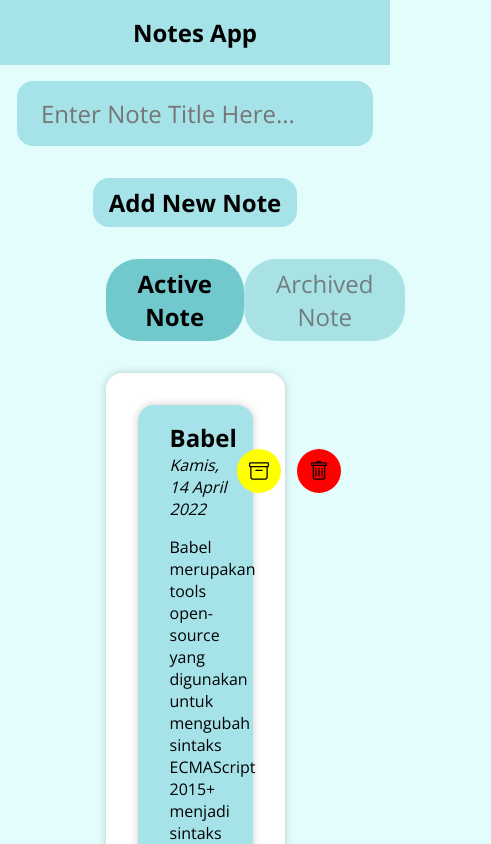
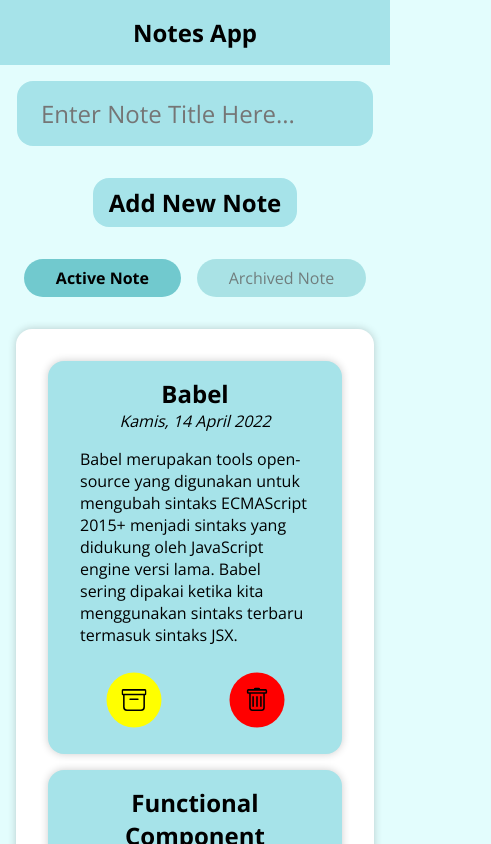
Before and after one commit to WawanC/notes-app, a React (Create React App) app: page / in a window 390 px wide. Shown: the top 844 px of the page, 491 px wide, since content can reach past the window. Built offline with nearby package versions, Linux system fonts and the light colour scheme.

Commit message:
add mobile responsive

```diff
--- a/src/components/NoteItem.jsx
+++ b/src/components/NoteItem.jsx
@@ -12,7 +12,7 @@ const NoteItem = (props) => {
             {showFormattedDate(props.createdAt)}
           </span>
         </div>
-        <div className="actions">
+        <div className="actions topActions">
           <button onClick={props.onToggleArchived} className="toggleBtn">
             {props.archived ? <MoveIcon /> : <ArchiveIcon />}
           </button>
@@ -22,6 +22,14 @@ const NoteItem = (props) => {
         </div>
       </div>
       <p className="content">{props.content}</p>
+      <div className="actions bottomActions">
+        <button onClick={props.onToggleArchived} className="toggleBtn">
+          {props.archived ? <MoveIcon /> : <ArchiveIcon />}
+        </button>
+        <button onClick={props.onDelete} className="deleteBtn">
+          <DeleteIcon />
+        </button>
+      </div>
     </div>
   );
 };
--- a/src/styles/Modal.css
+++ b/src/styles/Modal.css
@@ -32,6 +32,15 @@
   }
 }
 
+@keyframes modalPopupMobile {
+  from {
+    transform: translateY(100%);
+  }
+  to {
+    transform: translateY(0);
+  }
+}
+
 @keyframes modalPopdown {
   from {
     transform: scale(1);
@@ -39,4 +48,13 @@
   to {
     transform: scale(0.01);
   }
-} ;
+}
+
+@media (max-width: 768px) {
+  .modal .content {
+    animation: modalPopupMobile 0.25s;
+    width: 100%;
+    border-radius: 0;
+    bottom: 0;
+  }
+}
--- a/src/styles/NewNote.css
+++ b/src/styles/NewNote.css
@@ -2,12 +2,16 @@ form {
   display: flex;
   flex-direction: column;
   gap: 1rem;
-  padding: 1rem 2rem;
+  padding: 1rem 4rem;
 }
 
 form h1 {
   font-size: 4rem;
   text-align: center;
+}
+
+form label {
+  font-weight: bold;
 }
 
 form .inputContainer {
@@ -43,3 +47,27 @@ form .actionContainer {
   display: flex;
   justify-content: center;
 }
+
+@media (max-width: 768px) {
+  form {
+    padding: 1rem 2rem;
+  }
+
+  form h1 {
+    font-size: 2rem;
+  }
+
+  form .inputContainer {
+    font-size: 1.5rem;
+  }
+}
+
+@media (max-width: 500px) {
+  form {
+    padding: 1rem;
+  }
+  form .inputContainer input,
+  form .inputContainer textarea {
+    font-size: 1.25rem;
+  }
+}
--- a/src/styles/NoteItem.css
+++ b/src/styles/NoteItem.css
@@ -21,13 +21,13 @@
   font-style: italic;
 }
 
-.noteItem .main .actions {
+.noteItem .actions {
   display: flex;
   gap: 1rem;
   align-items: center;
 }
 
-.noteItem .main .actions button {
+.noteItem .actions button {
   font-size: 1rem;
   padding: 0.75rem;
   border-radius: 50%;
@@ -38,19 +38,19 @@
   position: relative;
 }
 
-.noteItem .main .actions button:hover {
+.noteItem .actions button:hover {
   transform: scale(1.25);
 }
 
-.noteItem .main .actions .toggleBtn {
+.noteItem .actions .toggleBtn {
   background-color: yellow;
 }
 
-.noteItem .main .actions .deleteBtn {
+.noteItem .actions .deleteBtn {
   background-color: red;
 }
 
-.noteItem .main .actions button .tooltip {
+.noteItem .actions button .tooltip {
   font-weight: normal;
   font-size: 1rem;
 
@@ -69,13 +69,17 @@
   transition: opacity 0.3s;
 }
 
-.noteItem .main .actions button:hover .tooltip {
+.noteItem .actions button:hover .tooltip {
   visibility: visible;
   opacity: 1;
 }
 
 .noteItem .content {
   white-space: pre-wrap;
+}
+
+.noteItem .actions.bottomActions {
+  display: none;
 }
 
 @keyframes noteItemShowUp {
@@ -90,3 +94,23 @@
     position: static;
   }
 }
+
+@media (max-width: 600px) {
+  .noteItem .main {
+    justify-content: center;
+    text-align: center;
+  }
+  .noteItem .actions.topActions {
+    display: none;
+  }
+
+  .noteItem .actions.bottomActions {
+    display: flex;
+    justify-content: space-around;
+    margin: 1rem 0;
+  }
+
+  .noteItem .actions.bottomActions button {
+    transform: scale(1.25);
+  }
+}
--- a/src/styles/NoteList.css
+++ b/src/styles/NoteList.css
@@ -21,3 +21,21 @@
     opacity: 1;
   }
 }
+
+@media (max-width: 1200px) {
+  .noteList {
+    width: 75%;
+  }
+}
+
+@media (max-width: 800px) {
+  .noteList {
+    width: 90%;
+  }
+}
+
+@media (max-width: 500px) {
+  .noteList {
+    width: 100%;
+  }
+}
--- a/src/styles/NoteTypeMenu.css
+++ b/src/styles/NoteTypeMenu.css
@@ -20,3 +20,27 @@
   opacity: 1;
   font-weight: bold;
 }
+
+@media (max-width: 1200px) {
+  .noteTypeMenu {
+    width: 75%;
+  }
+}
+
+@media (max-width: 800px) {
+  .noteTypeMenu {
+    width: 90%;
+  }
+}
+
+@media (max-width: 600px) {
+  .noteTypeMenu {
+    width: 100%;
+  }
+}
+
+@media (max-width: 500px) {
+  .noteTypeMenu .noteType {
+    font-size: 1rem;
+  }
+}
```
